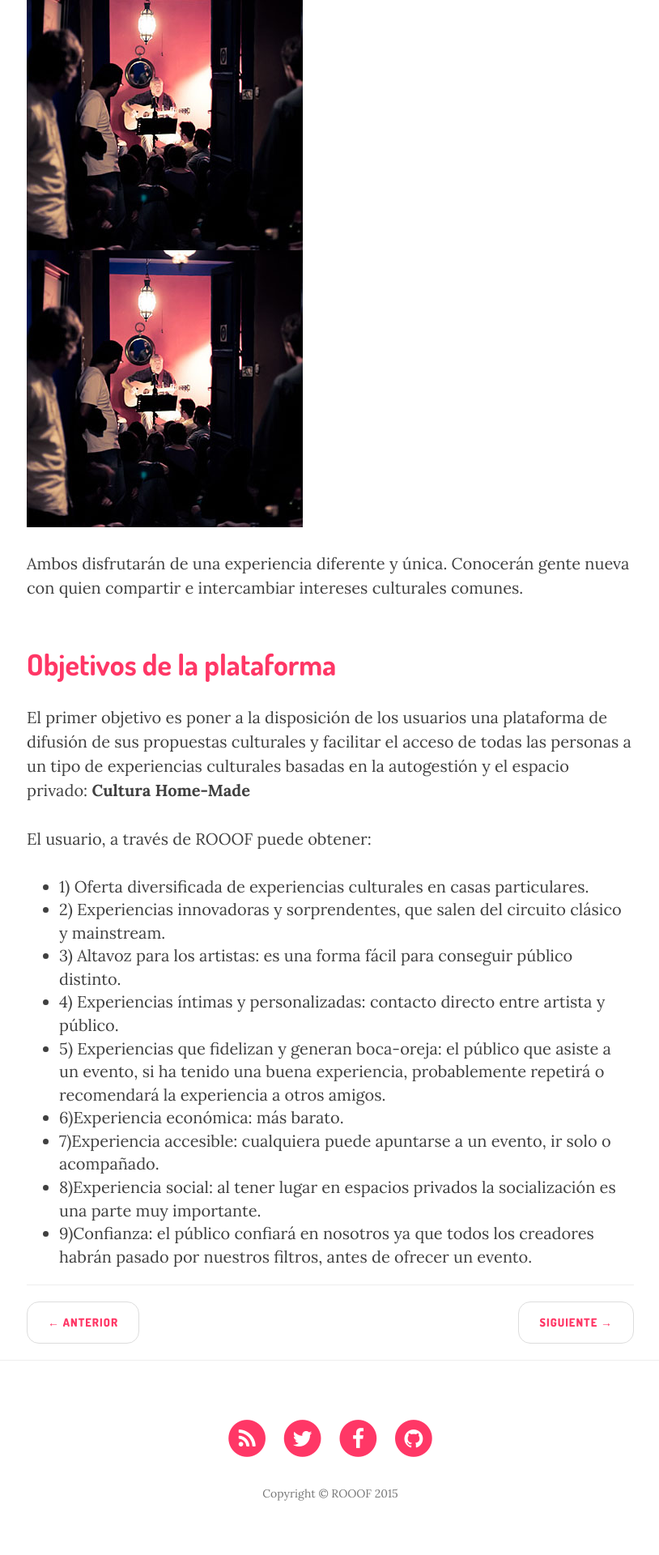
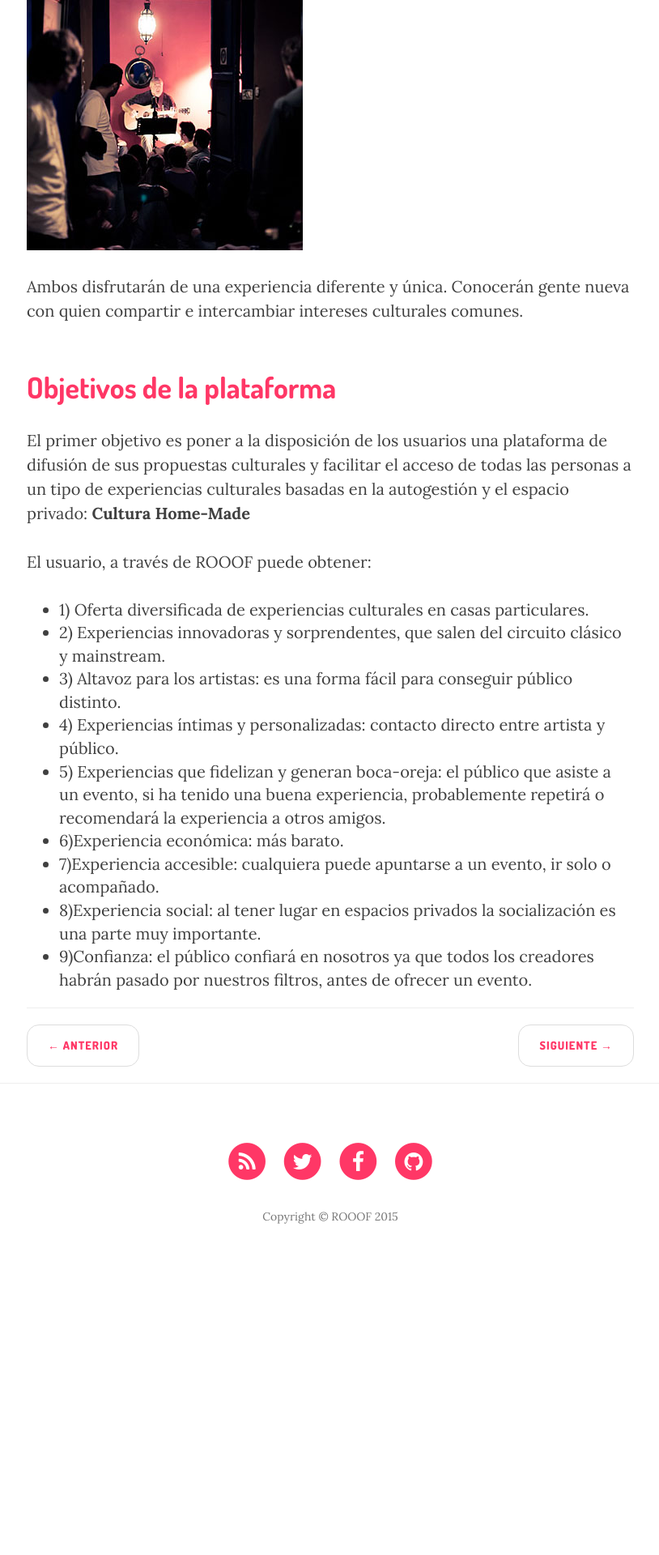
Before and after one commit to Rooof-Project/memoria, a Jekyll site: the page built from _posts/2015-04-18-Objetivos.markdown, in a window 1280 px wide. Shown: the part 1515-3435 px from the top of the page at 81% size, without its empty margins (232-1046 px from the left). Built offline with Jekyll 4.4.1, drawn with Linux system fonts in a browser that asks for light colours; nearby versions of some CDN libraries; after the commit the page ends 3093 px from its top, so only the background shows below that.

Commit message:
Updated 2015-04-18-Objetivos.markdown

```diff
--- a/_posts/2015-04-18-Objetivos.markdown
+++ b/_posts/2015-04-18-Objetivos.markdown
@@ -24,9 +24,7 @@ published: true
 <p> Los creadores (grupos de música o de teatro, ilustradores, fotógrafos, humoristas, chefs...) sacarán algo de dinero y ganarán público.</p>
 <p> Los asistentes (personas consumidoras de cultura) verán una actuación en directo, sin aglomeraciones, ni colas.</p>
 
- <img src="{{ site.baseurl }}/img/enviar-evento-img-01.jpg" alt="Evento con ROOOF">![enviar-evento-img-01.jpg]({{site.baseurl}}/img/enviar-evento-img-01.jpg)
-
-
+ <img src="{{ site.baseurl }}/img/enviar-evento-img-01.jpg" alt="Evento con ROOOF">
 
 <p> Ambos disfrutarán de una experiencia diferente y única. Conocerán gente nueva con quien compartir e intercambiar intereses culturales comunes.</p>
 
```
